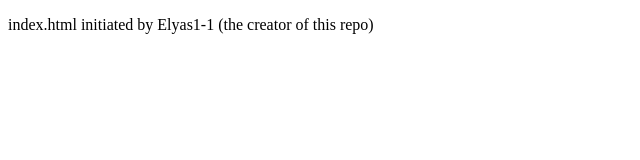
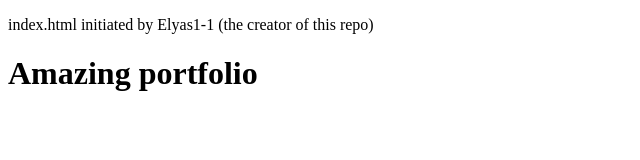
Before and after one commit to Elyas1-1/potionfy, a plain HTML site: page index.html in a window 1280 px wide. Shown: the whole page, without its empty margins (0-640 px from the left). Drawn offline with Linux system fonts and the light colour scheme.

Commit message:
added landing page #1

```diff
--- a/index.html
+++ b/index.html
@@ -8,5 +8,6 @@
 </head>
 <body>
       <p>index.html initiated by Elyas1-1 (the creator of this repo)</p>
+        <h1>Amazing portfolio</h1>
 </body>
 </html>
```
